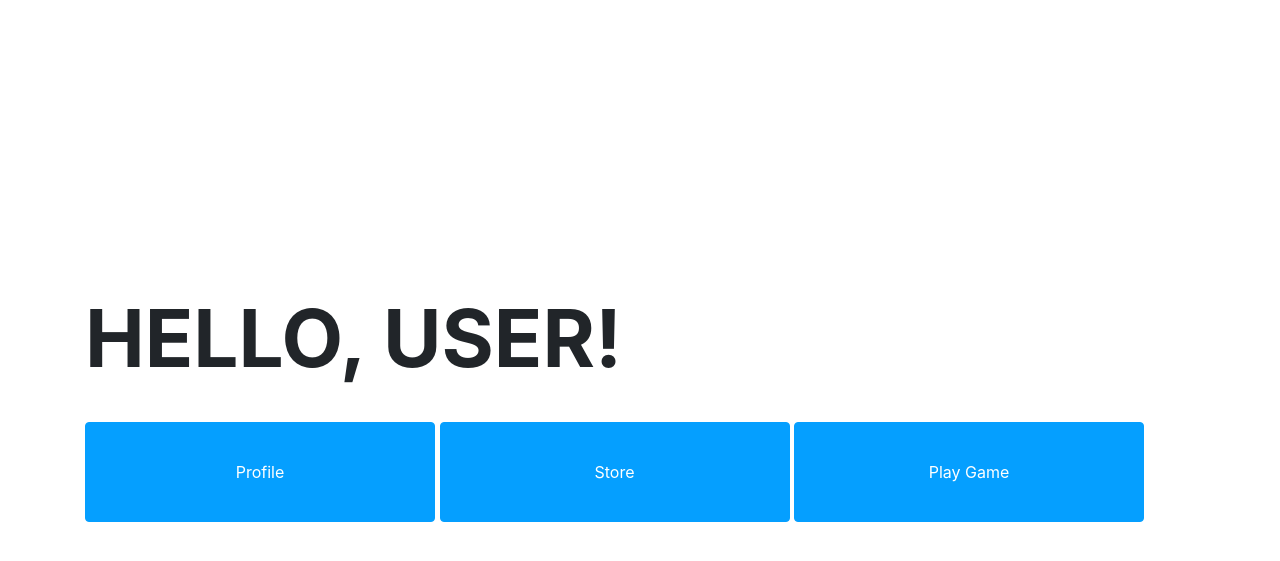
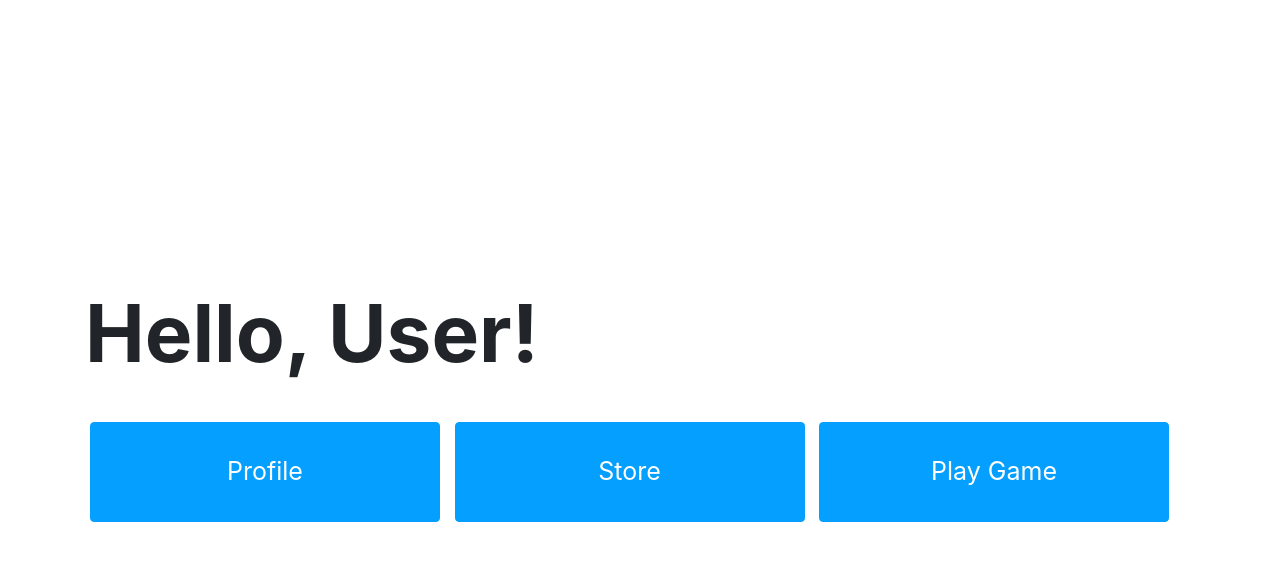
Before and after one commit to martimsoutooo/BD-LeagueClientManager, a Flask app: page /dashboard in a window 1280 px wide. Shown: the part 24-585 px from the top of the page. Run offline with Flask 3, Linux system fonts and the light colour scheme.

Commit message:
dashboard

```diff
--- a/app/routes/main.py
+++ b/app/routes/main.py
@@ -9,3 +9,15 @@ def index():
 @main_bp.route('/dashboard')
 def dashboard():
     return render_template('dashboard.html')
+
+@main_bp.route('/game')
+def game():
+    return render_template('game.html')
+
+@main_bp.route('/profile')
+def profile():
+    return render_template('profile.html')
+
+@main_bp.route('/store')
+def store():
+    return render_template('store.html')
--- a/app/static/css/style.css
+++ b/app/static/css/style.css
@@ -41,8 +41,16 @@ html, body{
 .custom-size {
     width: 350px; /* Sets the width to 150 pixels */
     height: 100px; /* Sets the height to 50 pixels */
-    padding: 10px 24px; /* Adjust padding to fit text comfortably if needed */
     font-size: 100px; /* Optional: Adjust font size if needed */
+    display: block; /* Make sure buttons use full width for the hover effect */
+    transition: all 0.3s ease-in-out; /* Transition for smooth effect */
+    margin: 5px; /* Margin to separate buttons */
+    border-radius: 5px; /* Optional: rounded corners */
+}
+
+.custom-size:hover {
+    background-color: #017BFF; /* Lighter blue on hover */
+    transform: scale(1.015); /* Slightly enlarge the button on hover */
 }
 
 .welcome-text {
--- a/app/templates/dashboard.html
+++ b/app/templates/dashboard.html
@@ -6,24 +6,27 @@
 <div class="vh-100 d-flex align-items-center justify-content-center">
     <div class="container">
         <div>
-            <div class="font-weight-bold"style="font-size: 80px;">
-            HELLO, USER!
+            <div class="font-weight-bold" style="font-size: 80px;">
+                Hello, User!
             </div>
             <div class="mt-4">
-                <button type="submit" class="btn btn-info custom-size">Profile</button>
-                <button type="submit" class="btn btn-info custom-size">Store</button>
-                <button type="submit" class="btn btn-info custom-size">Play Game</button>
-
+                <a href="{{ url_for('main.profile') }}" class="btn btn-info custom-size" style="font-size: 25px; transition: all 0.3s ease-in-out">
+                    <div class="pt-4">
+                        Profile
+                    </div>
+                </a>
+                <a href="{{ url_for('main.store') }}" class="btn btn-info custom-size" style="font-size: 25px; transition: all 0.3s ease-in-out">
+                    <div class="pt-4">
+                        Store
+                    </div>
+                </a>
+                <a href="{{ url_for('main.game') }}" class="btn btn-info custom-size" style="font-size: 25px; transition: all 0.3s ease-in-out">
+                    <div class="pt-4">
+                        Play Game
+                    </div>
+                </a>
             </div>
         </div>
-
-
     </div>
 </div>
-
-
-
-
-
-
 {% endblock %}
```
Also changed, not shown: app/templates/game.html (added, +8 -0 lines), app/templates/profile.html (added, +7 -0 lines), app/templates/store.html (added, +7 -0 lines).
